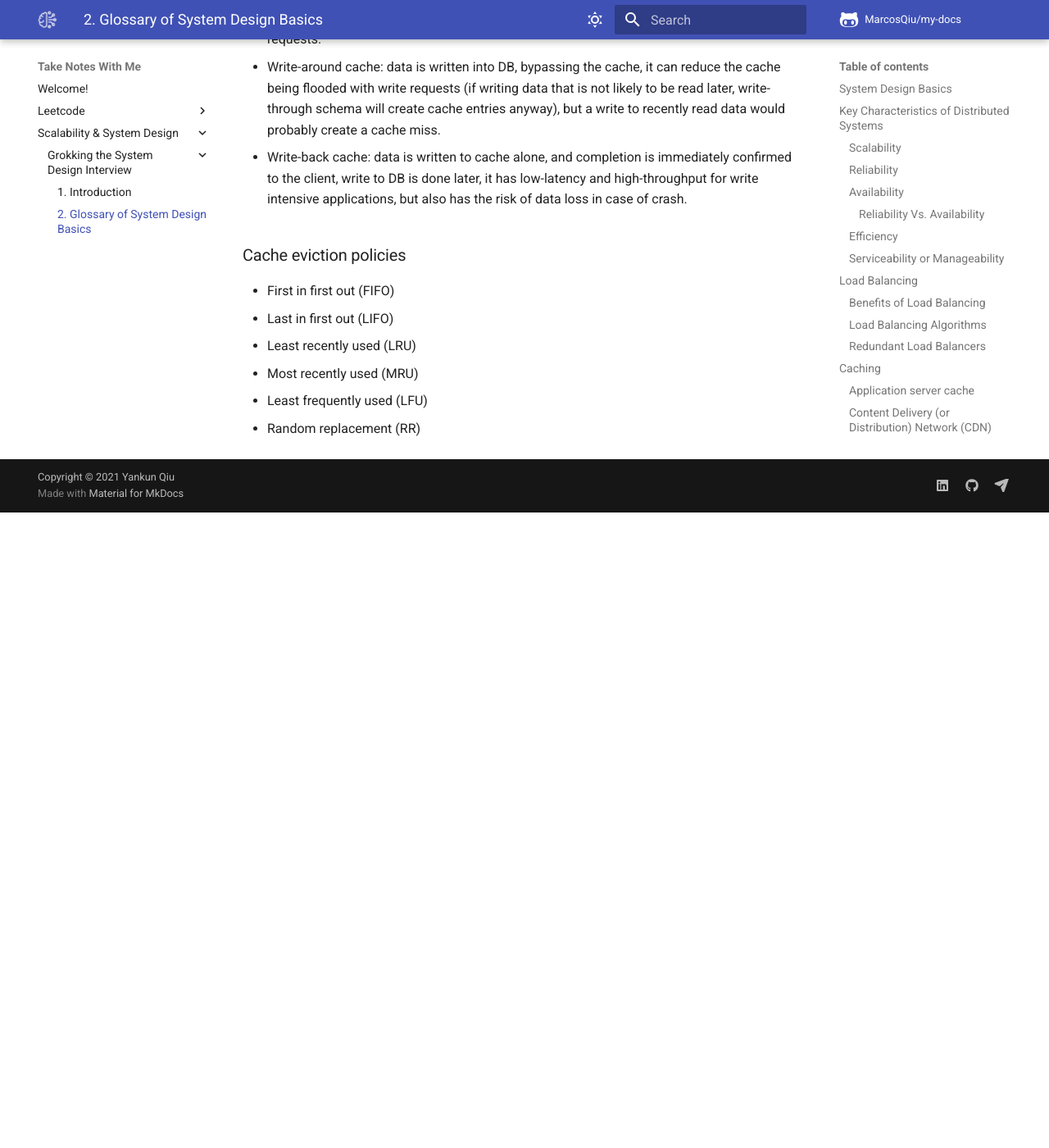
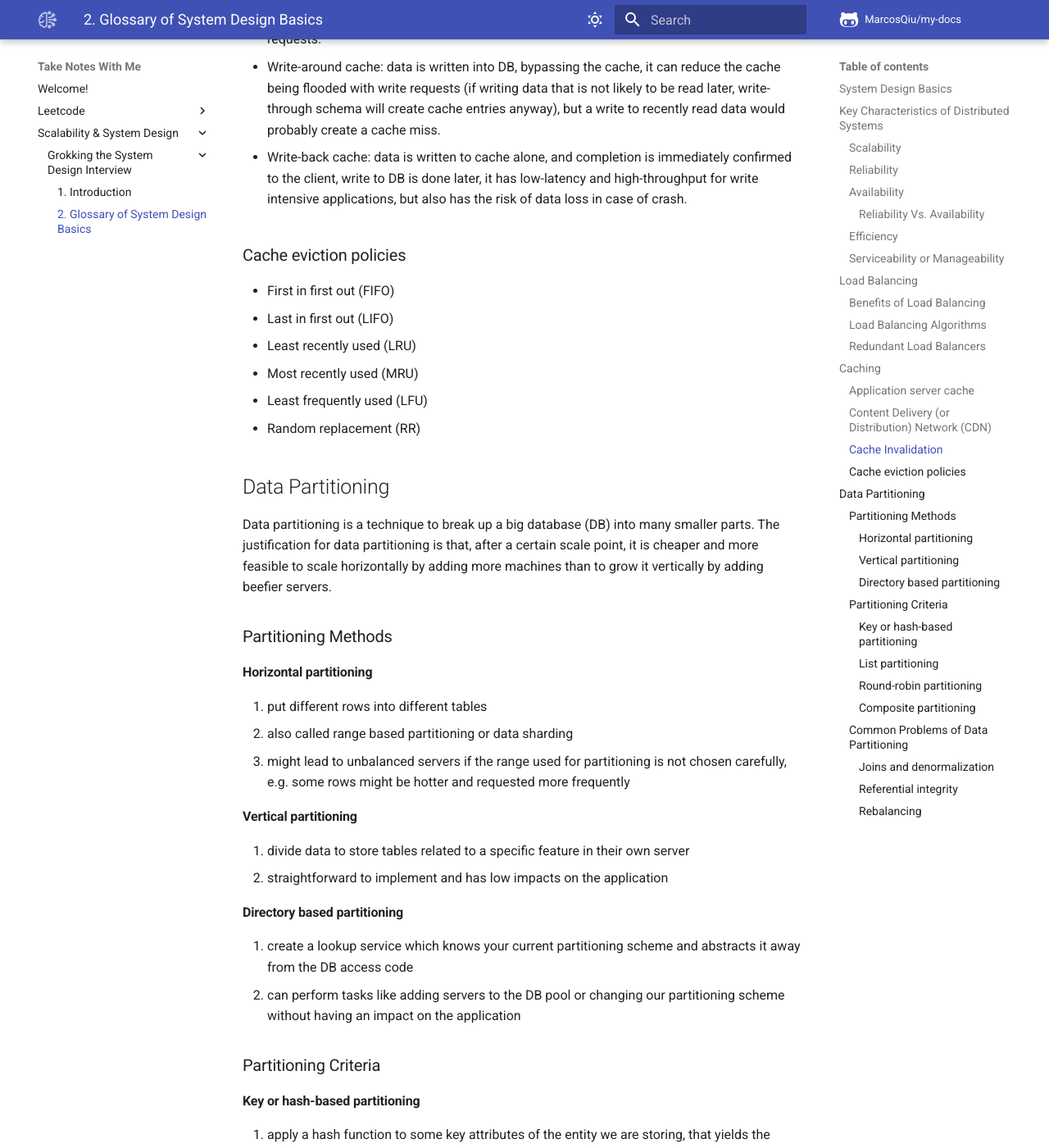
Before and after one commit to MarcosQiu/my-docs, an MkDocs documentation site: the page built from docs/Scalability & System Design/Grokking the System Design Interview/2. Glossary of System Design Basics.md, in a window 1280 px wide and 1400 px high, scrolled down 3561 px. Shown: the whole window at 82% size. Built offline with MkDocs 1.6.1 and Material for MkDocs 9.7.7, drawn with Linux system fonts in a browser that asks for light colours; comment, search, counter and statistics services are not loaded; before the commit the page ends 4186 px from its top, so only the background shows below that; some of the changed text lies outside the part shown.

Commit message:
finish data partitioning

```diff
--- a/docs/Scalability & System Design/Grokking the System Design Interview/2. Glossary of System Design Basics.md
+++ b/docs/Scalability & System Design/Grokking the System Design Interview/2. Glossary of System Design Basics.md
@@ -113,3 +113,68 @@
  - Most recently used (MRU)
  - Least frequently used (LFU)
  - Random replacement (RR)
+
+
+## Data Partitioning
+
+Data partitioning is a technique to break up a big database (DB) into many smaller parts. The justification for data partitioning is that, after a certain scale point, it is cheaper and more feasible to scale horizontally by adding more machines than to grow it vertically by adding beefier servers.
+
+### Partitioning Methods
+
+#### Horizontal partitioning
+
+ 1. put different rows into different tables
+ 2. also called range based partitioning or data sharding
+ 3. might lead to unbalanced servers if the range used for partitioning is not chosen carefully, e.g. some rows might be hotter and requested more frequently
+
+#### Vertical partitioning
+
+ 1. divide data to store tables related to a specific feature in their own server
+ 2. straightforward to implement and has low impacts on the application
+
+#### Directory based partitioning
+
+ 1. create a lookup service which knows your current partitioning scheme and abstracts it away from the DB access code
+ 2. can perform tasks like adding servers to the DB pool or changing our partitioning scheme without having an impact on the application
+
+### Partitioning Criteria
+
+#### Key or hash-based partitioning
+
+ 1. apply a hash function to some key attributes of the entity we are storing, that yields the partition number
+ 2. it effectively fixes the total number of DB servers, which means it requires redistribution and downtime when changing the hash function or adding new servers
+ 3. a workaround is to use consistent hashing
+
+#### List partitioning
+
+ 1. each partition is assigned a list of values
+ 2. when inserting a new record, we check which partition contains the key of the new record and store it there
+
+#### Round-robin partitioning
+
+Simple strategy that ensures uniform data distribution.
+
+#### Composite partitioning
+
+We combine any of the above partitioning schemes to devise a new scheme.
+
+### Common Problems of Data Partitioning
+
+On a partitioned database, there are certain extra constraints on the different operations that can be performed.
+
+#### Joins and denormalization
+
+ 1. it is often not feasible to perform joins that span database partitions
+ 2. a common workaround for this problem is to denormalize the database so that queries that previously required joins can be performed from a single table
+
+#### Referential integrity
+
+ 1. trying to enforce data integrity constraints such as foreign keys in a partitioned database can be extremely difficult
+ 2. most of RDBMS do not support foreign keys constraints across databases on different database servers
+ 3. applications that require referential integrity on partitioned databases often have to enforce it in application code
+
+#### Rebalancing
+
+ 1. there could be many reasons we have to change our partitioning scheme
+ 2. rebalancing without incurring downtime is extremely difficult
+ 3. directory based partitioning does make rebalancing more palatable, but increases the complexity of the system and a new single point of failure (e.g. lookup service)
```
